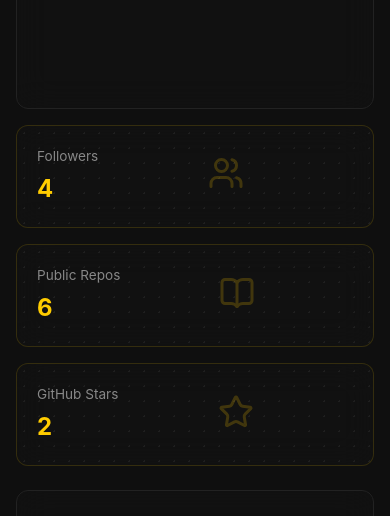
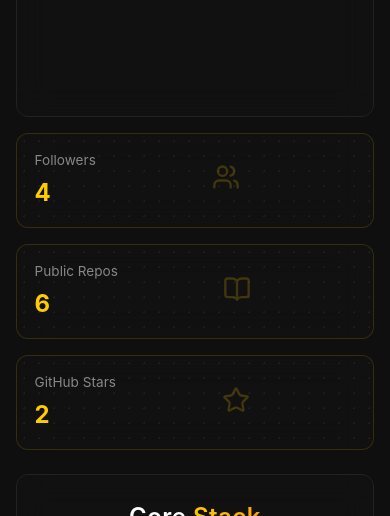
Before and after one commit to kktpx/Web-Portfolio, a React (Vite) app: page / in a window 390 px wide. Shown: the part 2380-2896 px from the top of the page. Built offline with nearby package versions, Linux system fonts and the light colour scheme; no server answers; the database is empty.

Commit message:
style(github): balance graph, stats and core stack sizing across breakpoints
Co-Authored-By: Claude Sonnet 5.5 <noreply@anthropic.com>

```diff
--- a/src/components/GithubSection/GithubSection.css
+++ b/src/components/GithubSection/GithubSection.css
@@ -276,8 +276,35 @@
   min-width: 0;
 }
 
-@media (max-width: 768px) {
-  .github-main .stats-column {
-    flex-direction: column;
-  }
+
+/* ---- Balance + responsive tuning for graph / stats / Core Stack ---- */
+.github-main .stat-card {
+  padding: 1rem 1.1rem;
+  min-width: 0;
 }
+
+.github-main .stat-icon svg {
+  width: 30px;
+  height: 30px;
+}
+
+@media (min-width: 1280px) {
+  .github-main { flex: 1.9; }
+  .github-main .stat-icon svg { width: 36px; height: 36px; }
+}
+
+@media (min-width: 1024px) {
+  /* equal-height columns: graph card grows, stats keep their height */
+  .github-main .calendar-card { flex: 1; }
+  .github-main .stats-column { flex: 0 0 auto; }
+}
+
+@media (max-width: 1023px) {
+  .core-stack-card { width: 100%; }
+}
+
+@media (max-width: 600px) {
+  .github-main .stats-column { flex-direction: column; }
+  .github-main .stat-card { min-height: 70px; }
+  .github-main .stat-icon svg { width: 28px; height: 28px; }
+}
```
